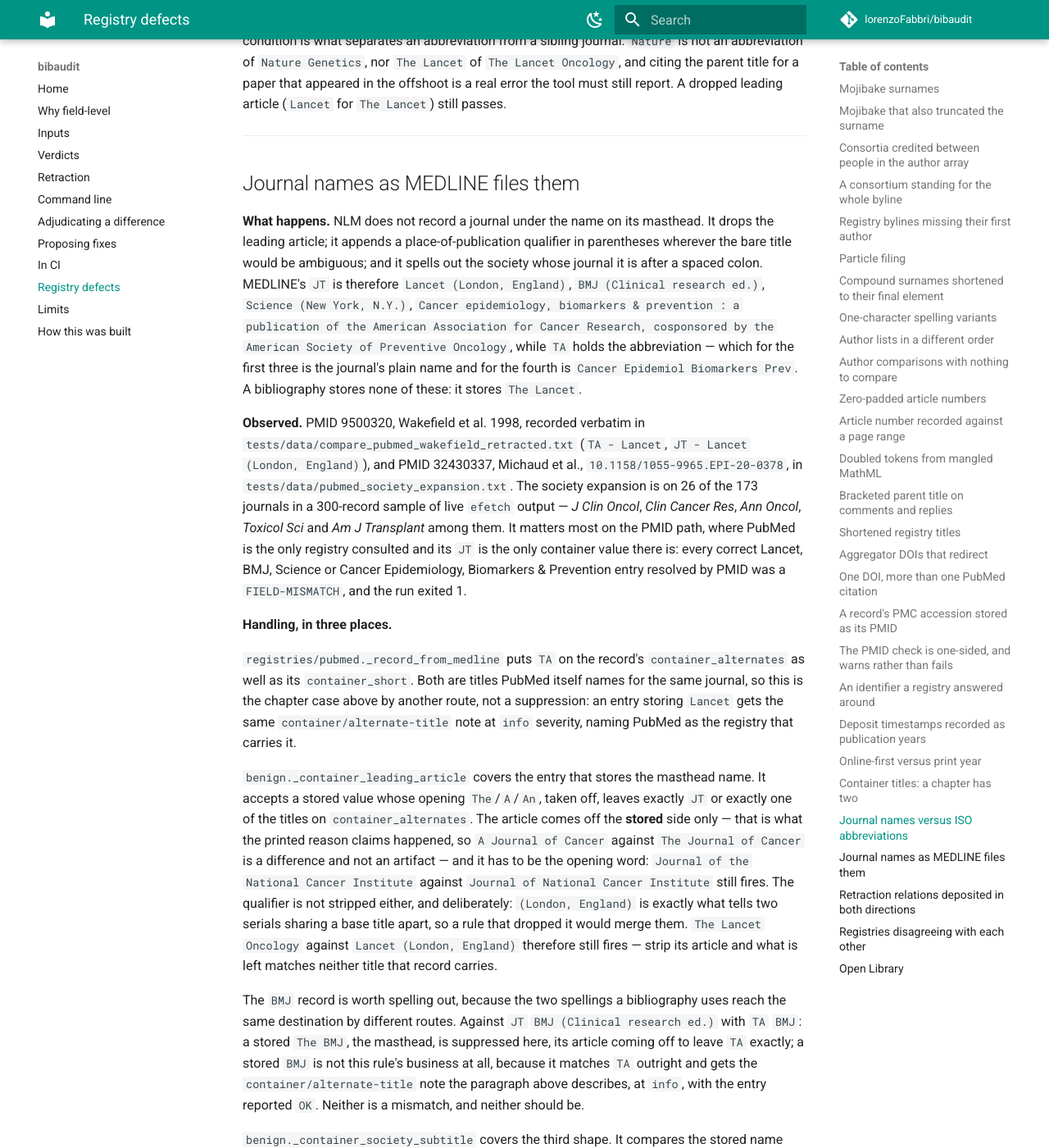
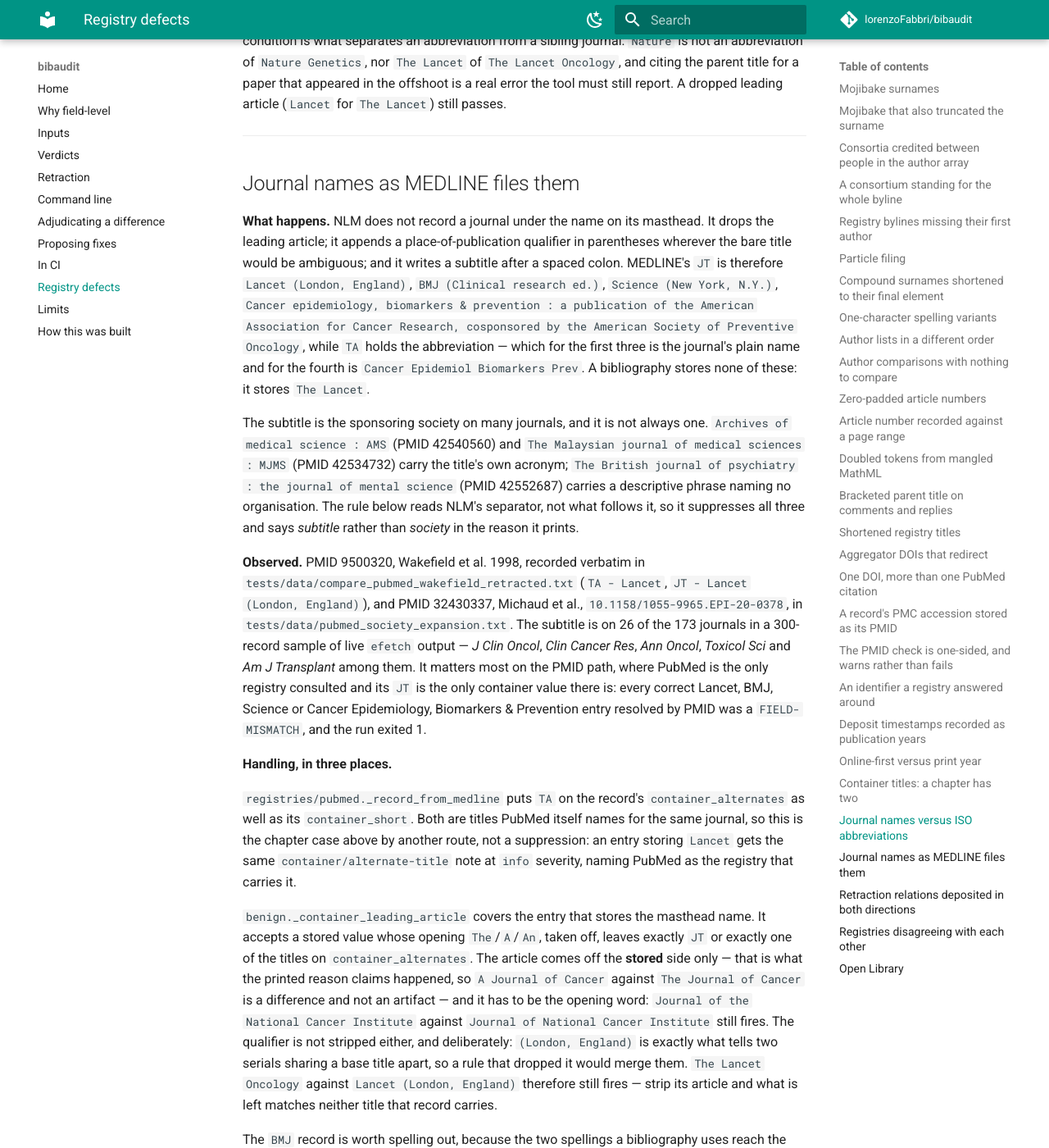
Before and after one commit to lorenzoFabbri/bibaudit, an MkDocs documentation site: the page built from docs/registry-artifacts.md, in a window 1280 px wide and 1400 px high, scrolled down 14135 px. Shown: the whole window at 82% size. Built offline with MkDocs 1.6.1 and Material for MkDocs 9.7.7, drawn with Linux system fonts in a browser that asks for light colours; comment, search, counter and statistics services are not loaded; some of the changed text lies outside the part shown.

Commit message:
Say what the MEDLINE subtitle rule actually suppresses
The reason printed beside a suppression is the whole of the account a
reader gets of it, and this one named a sponsoring society. NLM writes the
title's own acronym after the same separator on Archives of medical
science : AMS and The Malaysian journal of medical sciences : MJMS, and a
descriptive phrase on The British journal of psychiatry : the journal of
mental science. The rule reads the separator, not what follows, so name
the thing it reads: subtitle.

```diff
--- a/docs/registry-artifacts.md
+++ b/docs/registry-artifacts.md
@@ -664,8 +664,8 @@ passes.
 
 **What happens.** NLM does not record a journal under the name on its masthead.
 It drops the leading article; it appends a place-of-publication qualifier in
-parentheses wherever the bare title would be ambiguous; and it spells out the
-society whose journal it is after a spaced colon. MEDLINE's `JT` is therefore
+parentheses wherever the bare title would be ambiguous; and it writes a subtitle
+after a spaced colon. MEDLINE's `JT` is therefore
 `Lancet (London, England)`, `BMJ (Clinical research ed.)`, `Science (New York,
 N.Y.)`, `Cancer epidemiology, biomarkers & prevention : a publication of the
 American Association for Cancer Research, cosponsored by the American Society
@@ -673,11 +673,19 @@ of Preventive Oncology`, while `TA` holds the abbreviation — which for the
 first three is the journal's plain name and for the fourth is `Cancer Epidemiol
 Biomarkers Prev`. A bibliography stores none of these: it stores `The Lancet`.
 
+The subtitle is the sponsoring society on many journals, and it is not always
+one. `Archives of medical science : AMS` (PMID 42540560) and `The Malaysian
+journal of medical sciences : MJMS` (PMID 42534732) carry the title's own
+acronym; `The British journal of psychiatry : the journal of mental science`
+(PMID 42552687) carries a descriptive phrase naming no organisation. The rule
+below reads NLM's separator, not what follows it, so it suppresses all three
+and says *subtitle* rather than *society* in the reason it prints.
+
 **Observed.** PMID 9500320, Wakefield et al. 1998, recorded verbatim in
 `tests/data/compare_pubmed_wakefield_retracted.txt` (`TA - Lancet`, `JT -
 Lancet (London, England)`), and PMID 32430337, Michaud et al.,
 `10.1158/1055-9965.EPI-20-0378`, in `tests/data/pubmed_society_expansion.txt`.
-The society expansion is on 26 of the 173 journals in a 300-record sample of
+The subtitle is on 26 of the 173 journals in a 300-record sample of
 live `efetch` output — *J Clin Oncol*, *Clin Cancer Res*, *Ann Oncol*, *Toxicol
 Sci* and *Am J Transplant* among them. It matters most on the PMID path, where
 PubMed is the only registry consulted and its `JT` is the only container value
@@ -714,7 +722,7 @@ rule's business at all, because it matches `TA` outright and gets the
 `container/alternate-title` note the paragraph above describes, at `info`, with
 the entry reported `OK`. Neither is a mismatch, and neither should be.
 
-`benign._container_society_subtitle` covers the third shape. It compares the
+`benign._container_medline_subtitle` covers the third shape. It compares the
 stored name against the part of the registry's value **before NLM's own spaced
 colon**, and accepts only an exact match there: `Cancer Epidemiology,
 Biomarkers & Prevention` against the `JT` above is suppressed, while `Cancer
@@ -722,11 +730,11 @@ Epidemiology` — a different journal, published by Elsevier — differs from th
 base title by a word and still fires. Nothing else reaches this case: `TA` is a
 real abbreviation for these journals rather than the plain name, and
 `_container_abbreviation` requires the stored tokens to reach the *end* of the
-registry's name, which is the society and not the journal.
+registry's name, which is the subtitle and not the journal.
 
 Only the colon form is stripped, never the parenthetical one, and the
-difference is not cosmetic. The society expansion is the same serial's own
-subtitle; the parenthetical qualifier exists precisely to tell two serials
+difference is not cosmetic. The subtitle is part of the same serial's own
+title; the parenthetical qualifier exists precisely to tell two serials
 sharing a base title apart. A journal whose `JT` carries a qualifier *and*
 whose `TA` is a real abbreviation — `Annals of medicine and surgery (2012)`,
 `TA - Ann Med Surg (Lond)` — therefore still reports a `container/mismatch`
```
Also changed, not shown: CHANGELOG.md (+6 -4 lines), 4 other files.
